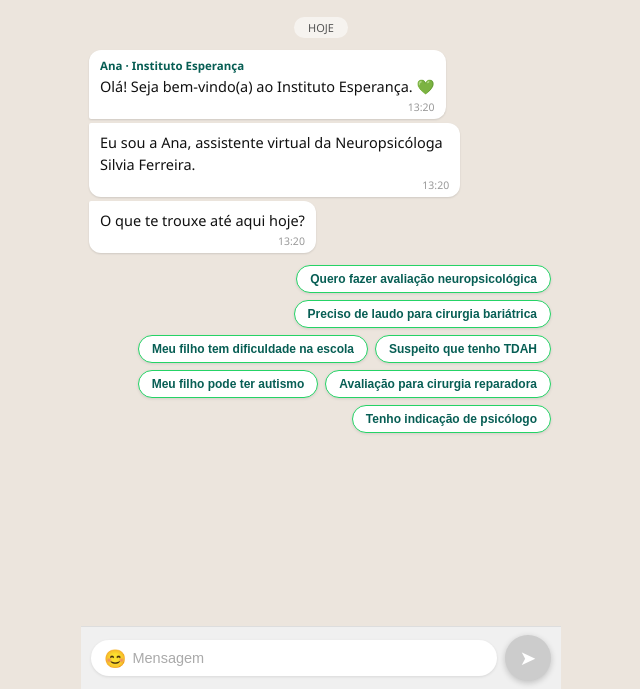
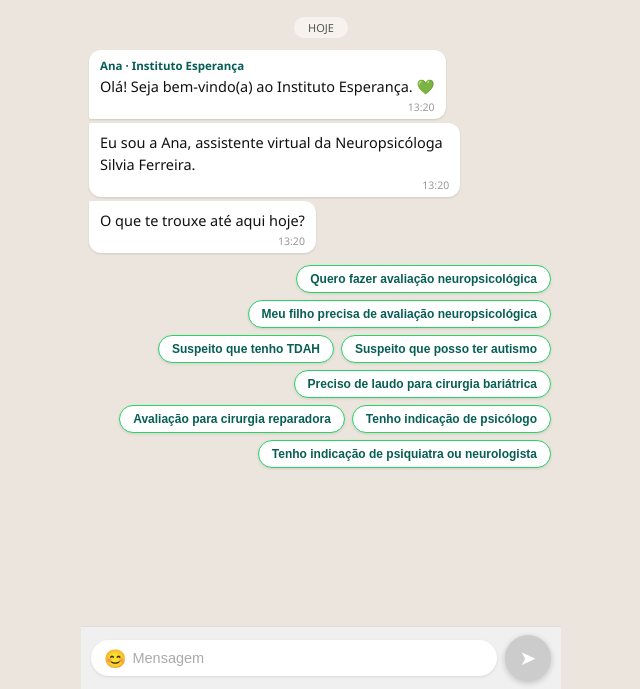
Before and after one commit to spatrycia/Chat-bot-Instituto-Esperan-a, a website: page public/index.html in a window 1280 px wide. Shown: the part 111-800 px from the top of the page, without its empty margins (319-959 px from the left). Drawn offline with Linux system fonts and the light colour scheme.

Commit message:
Update index.html

```diff
--- a/public/index.html
+++ b/public/index.html
@@ -116,12 +116,13 @@
 
     const QUICK_REPLIES = [
       "Quero fazer avaliação neuropsicológica",
+      "Meu filho precisa de avaliação neuropsicológica",
+      "Suspeito que tenho TDAH",
+      "Suspeito que posso ter autismo",
       "Preciso de laudo para cirurgia bariátrica",
-      "Meu filho tem dificuldade na escola",
-      "Suspeito que tenho TDAH",
-      "Meu filho pode ter autismo",
       "Avaliação para cirurgia reparadora",
       "Tenho indicação de psicólogo",
+      "Tenho indicação de psiquiatra ou neurologista",
     ];
 
     let apiHistory = [];
```
